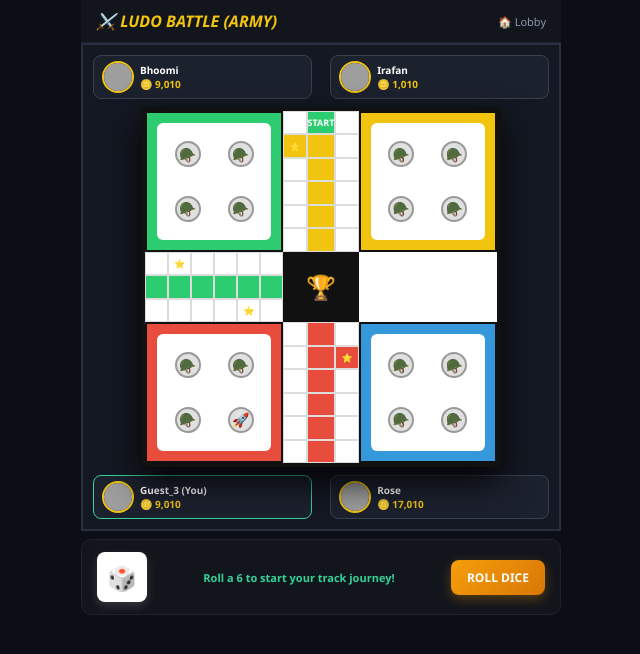
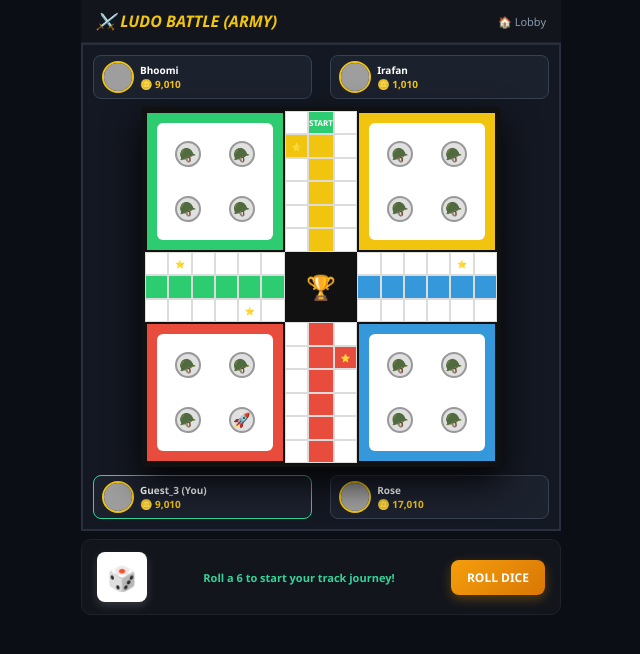
Before and after one commit to harshit-ydv001/fm4bat, a FastAPI app: template templates/ludo.html in a window 1280 px wide. Shown: the top 654 px of the page, without its empty margins (319-959 px from the left). Run offline with FastAPI, Linux system fonts and the light colour scheme; the template is opened without the code that fills it, so the values that code supplies are empty; grey boxes are pictures that could not be loaded.

Commit message:
fix complete ludo board with all track arms and full layout boxes

```diff
--- a/templates/ludo.html
+++ b/templates/ludo.html
@@ -89,6 +89,7 @@
             grid-column: 7 / 10; grid-row: 7 / 10; background: #111;
             display: flex; justify-content: center; align-items: center; font-size: 24px;
             border: 2px solid #111;
+            position: relative;
         }
 
         /* Track Grid Cells */
@@ -98,7 +99,7 @@
             display: flex;
             justify-content: center;
             align-items: center;
-            font-size: 9px;
+            font-size: 8px;
             font-weight: bold;
         }
         .green-cell { background: #2ecc71; color: #fff; }
@@ -156,7 +157,7 @@
             </div>
         </div>
 
-        <!-- Full Complete Classic Ludo Board -->
+        <!-- 100% Complete Classic Ludo Board Grid -->
         <div class="board">
             <!-- Bases -->
             <div class="base-green">
@@ -197,8 +198,8 @@
                 </div>
             </div>
 
-            <!-- Complete Track Path Grid System matching reference -->
-            <!-- Top Arm Tracks (Cols 7, 8, 9; Rows 1 to 6) -->
+            <!-- COMPLETE TRACK CELLS FOR ALL 4 ARMS -->
+            <!-- TOP ARM (Rows 1-6, Cols 7-9) -->
             <div class="cell" style="grid-column: 7; grid-row: 1;"></div>
             <div class="cell green-cell" style="grid-column: 8; grid-row: 1;" id="track-1">START</div>
             <div class="cell" style="grid-column: 9; grid-row: 1;"></div>
@@ -223,7 +224,29 @@
             <div class="cell yellow-cell" style="grid-column: 8; grid-row: 6;"></div>
             <div class="cell" style="grid-column: 9; grid-row: 6;"></div>
 
-            <!-- Left Arm Tracks (Cols 1 to 6; Rows 7, 8, 9) -->
+            <!-- RIGHT ARM (Rows 7-9, Cols 10-15) -->
+            <div class="cell" style="grid-column: 10; grid-row: 7;"></div>
+            <div class="cell" style="grid-column: 11; grid-row: 7;"></div>
+            <div class="cell" style="grid-column: 12; grid-row: 7;"></div>
+            <div class="cell" style="grid-column: 13; grid-row: 7;"></div>
+            <div class="cell" style="grid-column: 14; grid-row: 7;" id="track-17">⭐</div>
+            <div class="cell" style="grid-column: 15; grid-row: 7;"></div>
+
+            <div class="cell blue-cell" style="grid-column: 10; grid-row: 8;"></div>
+            <div class="cell blue-cell" style="grid-column: 11; grid-row: 8;"></div>
+            <div class="cell blue-cell" style="grid-column: 12; grid-row: 8;"></div>
+            <div class="cell blue-cell" style="grid-column: 13; grid-row: 8;"></div>
+            <div class="cell blue-cell" style="grid-column: 14; grid-row: 8;"></div>
+            <div class="cell blue-cell" style="grid-column: 15; grid-row: 8;"></div>
+
+            <div class="cell" style="grid-column: 10; grid-row: 9;" id="track-18"></div>
+            <div class="cell" style="grid-column: 11; grid-row: 9;" id="track-19"></div>
+            <div class="cell" style="grid-column: 12; grid-row: 9;"></div>
+            <div class="cell" style="grid-column: 13; grid-row: 9;"></div>
+            <div class="cell" style="grid-column: 14; grid-row: 9;"></div>
+            <div class="cell" style="grid-column: 15; grid-row: 9;"></div>
+
+            <!-- LEFT ARM (Rows 7-9, Cols 1-6) -->
             <div class="cell" style="grid-column: 1; grid-row: 7;"></div>
             <div class="cell" style="grid-column: 2; grid-row: 7;" id="track-6">⭐</div>
             <div class="cell" style="grid-column: 3; grid-row: 7;" id="track-7"></div>
@@ -245,7 +268,7 @@
             <div class="cell" style="grid-column: 5; grid-row: 9;" id="track-11">⭐</div>
             <div class="cell" style="grid-column: 6; grid-row: 9;" id="track-12"></div>
 
-            <!-- Bottom Arm Tracks (Cols 7, 8, 9; Rows 10 to 15) -->
+            <!-- BOTTOM ARM (Rows 10-15, Cols 7-9) -->
             <div class="cell" style="grid-column: 7; grid-row: 10;" id="track-13"></div>
             <div class="cell red-cell" style="grid-column: 8; grid-row: 10;"></div>
             <div class="cell" style="grid-column: 9; grid-row: 10;"></div>
@@ -267,7 +290,7 @@
             <div class="cell" style="grid-column: 9; grid-row: 14;"></div>
 
             <div class="cell" style="grid-column: 7; grid-row: 15;"></div>
-            <div class="cell red-cell" style="grid-column: 8; grid-row: 15;"></div>
+            <div class="cell red-cell" style="grid-column: 8; grid-row: 15;" id="track-max"></div>
             <div class="cell" style="grid-column: 9; grid-row: 15;"></div>
         </div>
 
@@ -299,7 +322,7 @@
 
     <script>
         let currentStep = 0;
-        const maxSteps = 16;
+        const maxSteps = 18;
 
         function rollDice() {
             const diceEl = document.getElementById("dice-value");
@@ -322,20 +345,20 @@
                         currentStep = 1;
                         token.innerText = "";
                         document.getElementById("track-1").innerHTML = "🚀";
-                        statusEl.innerText = `Rolled 6! Token entered the track boxes!`;
+                        statusEl.innerText = `Rolled 6! Token entered the complete track!`;
                     } else {
                         statusEl.innerText = `Rolled ${roll}. Need a 6 to exit base!`;
                     }
                 } else {
-                    let oldEl = document.getElementById(`track-${currentStep}`);
+                    let oldEl = currentStep === maxSteps ? document.getElementById("track-max") : document.getElementById(`track-${currentStep}`);
                     if(oldEl) {
-                        oldEl.innerHTML = (currentStep === 1 ? "START" : (currentStep === 2 || currentStep === 6 || currentStep === 11 || currentStep === 16 ? "⭐" : ""));
+                        oldEl.innerHTML = (currentStep === 1 ? "START" : "");
                     }
 
                     currentStep += roll;
                     if (currentStep >= maxSteps) {
                         currentStep = maxSteps;
-                        document.getElementById(`track-${maxSteps}`).innerHTML = "👑";
+                        document.getElementById("track-max").innerHTML = "👑";
                         statusEl.innerText = `🎉 Victory! Reached Home! Won 500 Coins!`;
                         setTimeout(() => {
                             window.location.href = "/dashboard";
@@ -344,8 +367,10 @@
                         let newEl = document.getElementById(`track-${currentStep}`);
                         if(newEl) {
                             newEl.innerHTML = "🚀";
+                        } else {
+                            document.getElementById("track-max").innerHTML = "🚀";
                         }
-                        statusEl.innerText = `Rolled ${roll}. Moving along the complete track boxes!`;
+                        statusEl.innerText = `Rolled ${roll}. Moving along the full track boxes!`;
                     }
                 }
                 rollBtn.disabled = false;
```
